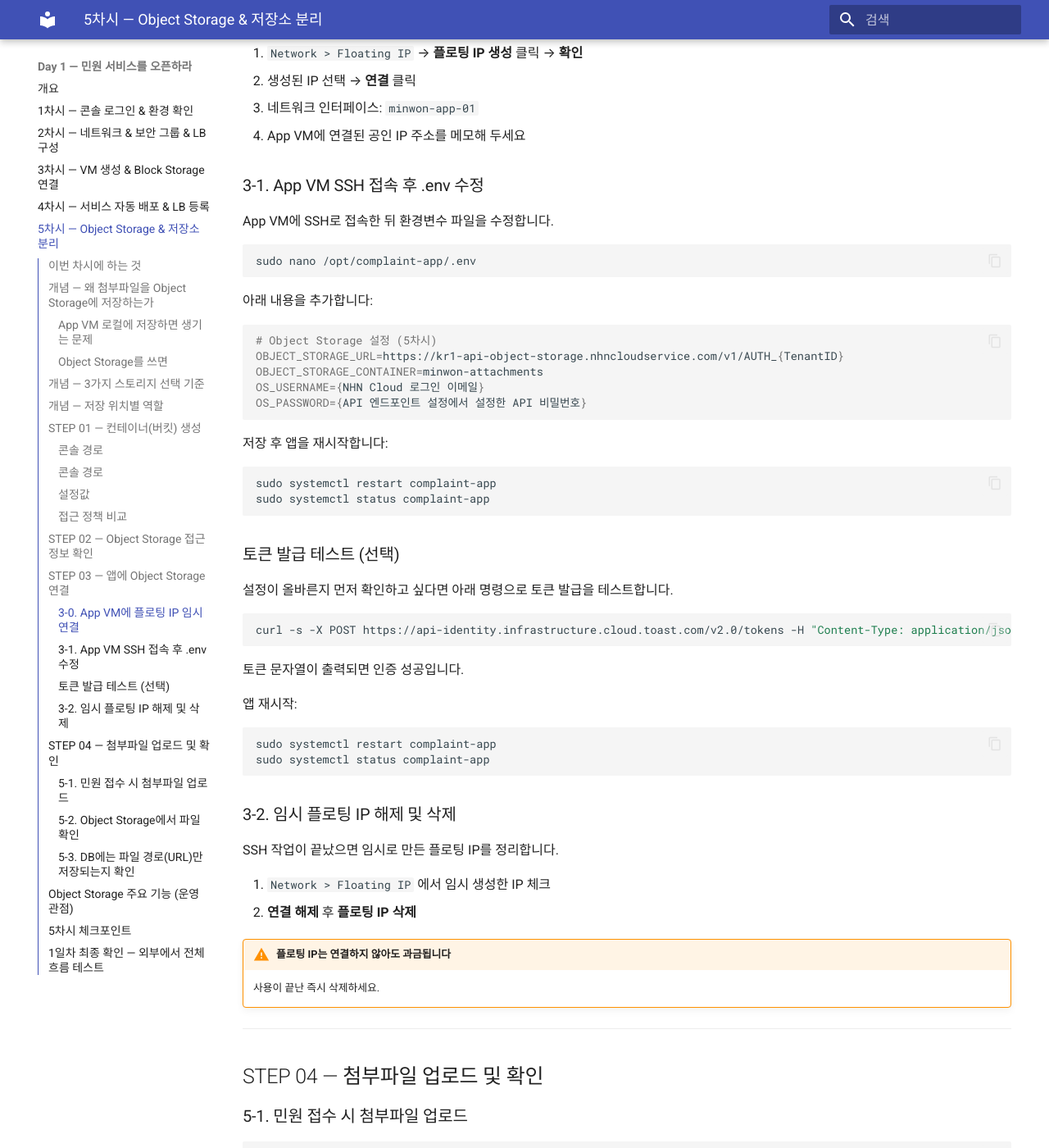
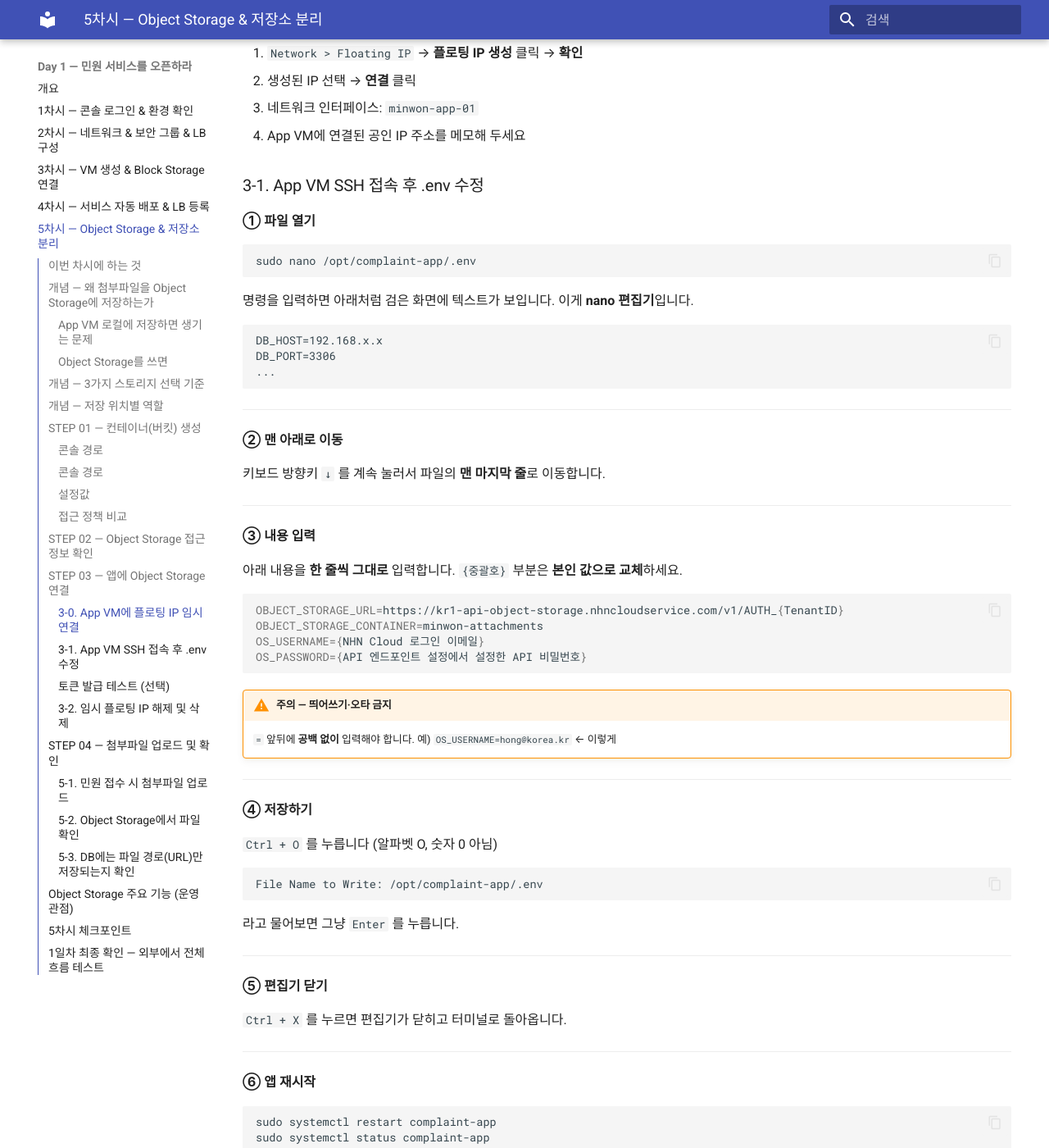
Before and after one commit to skilleat-labs/cloud-native-minwon-lab, an MkDocs documentation site: the page built from docs/day1/session5.md, in a window 1280 px wide and 1400 px high, scrolled down 4754 px. Shown: the whole window at 82% size. Built offline with MkDocs 1.6.1 and Material for MkDocs 9.7.7, drawn with Linux system fonts in a browser that asks for light colours; some of the changed text lies outside the part shown.

Commit message:
5차시: nano 편집기 사용법 단계별 상세 안내 추가

````diff
--- a/docs/day1/session5.md
+++ b/docs/day1/session5.md
@@ -160,28 +160,72 @@
 
 ### 3-1. App VM SSH 접속 후 .env 수정
 
-App VM에 SSH로 접속한 뒤 환경변수 파일을 수정합니다.
+**① 파일 열기**
 
 ```bash
 sudo nano /opt/complaint-app/.env
 ```
 
-아래 내용을 추가합니다:
+명령을 입력하면 아래처럼 검은 화면에 텍스트가 보입니다. 이게 **nano 편집기**입니다.
+
+```
+DB_HOST=192.168.x.x
+DB_PORT=3306
+...
+```
+
+---
+
+**② 맨 아래로 이동**
+
+키보드 방향키 `↓` 를 계속 눌러서 파일의 **맨 마지막 줄**로 이동합니다.
+
+---
+
+**③ 내용 입력**
+
+아래 내용을 **한 줄씩 그대로** 입력합니다.
+`{중괄호}` 부분은 **본인 값으로 교체**하세요.
 
 ```bash
-# Object Storage 설정 (5차시)
 OBJECT_STORAGE_URL=https://kr1-api-object-storage.nhncloudservice.com/v1/AUTH_{TenantID}
 OBJECT_STORAGE_CONTAINER=minwon-attachments
 OS_USERNAME={NHN Cloud 로그인 이메일}
 OS_PASSWORD={API 엔드포인트 설정에서 설정한 API 비밀번호}
 ```
 
-저장 후 앱을 재시작합니다:
+!!! warning "주의 — 띄어쓰기·오타 금지"
+    `=` 앞뒤에 **공백 없이** 입력해야 합니다.
+    예) `OS_USERNAME=hong@korea.kr` ← 이렇게
+
+---
+
+**④ 저장하기**
+
+`Ctrl + O` 를 누릅니다 (알파벳 O, 숫자 0 아님)
+
+```
+File Name to Write: /opt/complaint-app/.env
+```
+
+라고 물어보면 그냥 `Enter` 를 누릅니다.
+
+---
+
+**⑤ 편집기 닫기**
+
+`Ctrl + X` 를 누르면 편집기가 닫히고 터미널로 돌아옵니다.
+
+---
+
+**⑥ 앱 재시작**
 
 ```bash
 sudo systemctl restart complaint-app
 sudo systemctl status complaint-app
 ```
+
+`Active: active (running)` 이 보이면 성공입니다.
 
 ### 토큰 발급 테스트 (선택)
 
````
